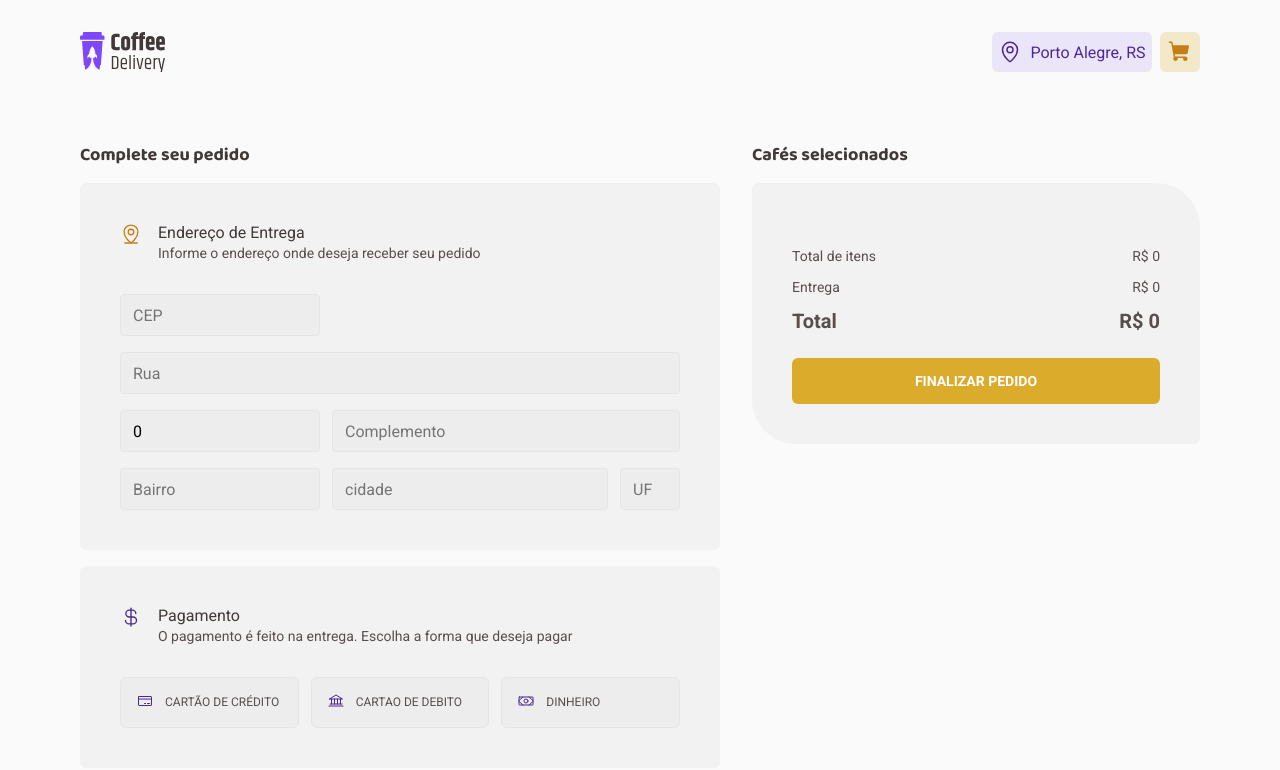
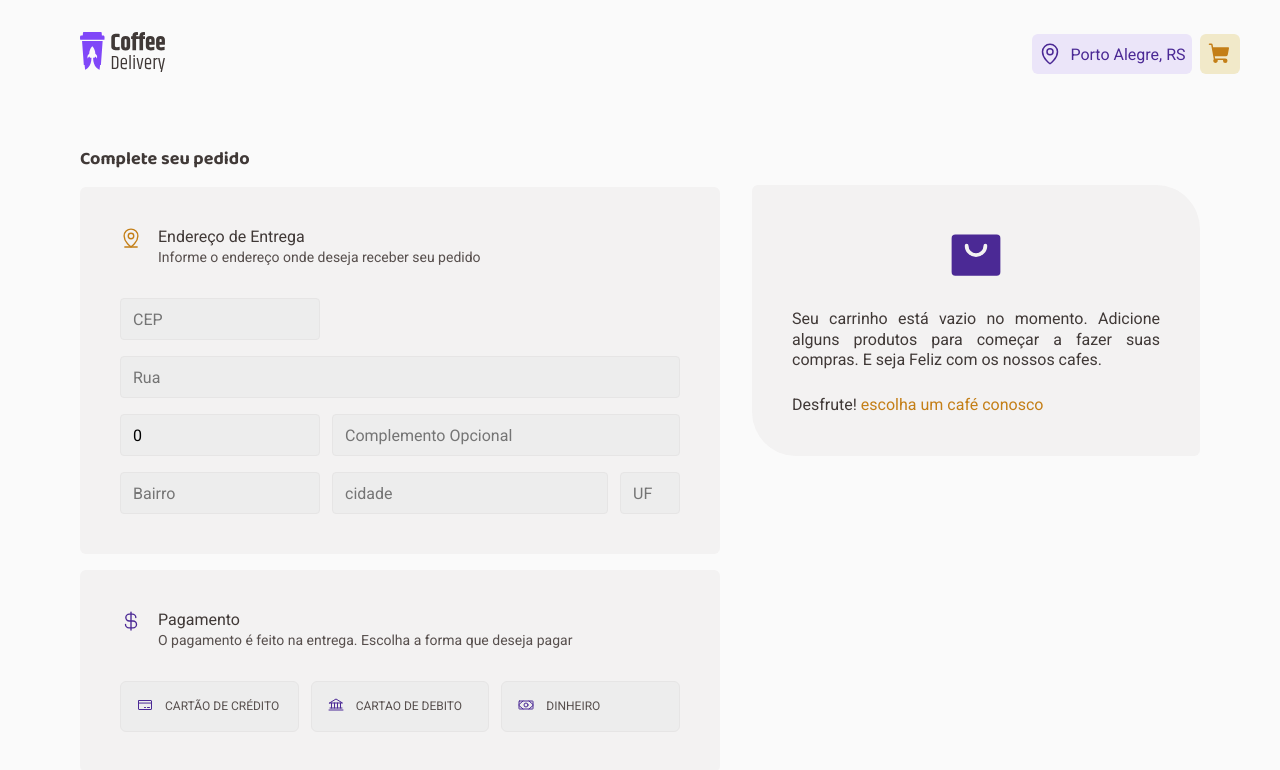
Before and after one commit to Elencio/Ceoffe-Deliver-react-Desafio-2, a React (Vite) app: page /checkout in a window 1280 px wide. Shown: the top 770 px of the page. Built offline with nearby package versions, Linux system fonts and the light colour scheme.

Commit message:
Adicionando novas funcionalidades no codigo

```diff
--- a/package.json
+++ b/package.json
@@ -24,6 +24,7 @@
     "@types/react": "^18.0.28",
     "@types/react-dom": "^18.0.11",
     "@types/styled-components": "^5.1.26",
+    "@types/uuid": "^9.0.1",
     "@vitejs/plugin-react": "^3.1.0",
     "eslint": "^8.36.0",
     "typescript": "^4.9.3",
--- a/src/components/Header.tsx
+++ b/src/components/Header.tsx
@@ -1,4 +1,4 @@
-import { HeaderContainer, RounedCoffeeCount } from './styles'
+import { CartAmount, HeaderContainer, RounedCoffeeCount } from './styles'
 import logoCoffee from '../assets/logo-coffee.svg'
 import { MapPin, ShoppingCart } from 'phosphor-react'
 import { NavLink } from 'react-router-dom'
@@ -9,7 +9,9 @@ export function Header() {
   const { totalQuantity } = useContext(CoffeeContext)
   return (
     <HeaderContainer>
-      <img src={logoCoffee} alt="" />
+      <NavLink to="/">
+        <img src={logoCoffee} alt="" />
+      </NavLink>
       <nav>
         <span>
           <MapPin size={24} />
@@ -17,10 +19,12 @@ export function Header() {
         </span>
 
         <NavLink to="/checkout">
-          <ShoppingCart size={24} weight="fill" />
-          {totalQuantity > 0 && (
-            <RounedCoffeeCount>{totalQuantity}</RounedCoffeeCount>
-          )}
+          <CartAmount>
+            <ShoppingCart size={24} weight="fill" />
+            {totalQuantity > 0 && (
+              <RounedCoffeeCount>{totalQuantity}</RounedCoffeeCount>
+            )}
+          </CartAmount>
         </NavLink>
       </nav>
     </HeaderContainer>
--- a/src/components/styles.ts
+++ b/src/components/styles.ts
@@ -8,17 +8,6 @@ export const HeaderContainer = styled.header`
   nav {
     display: flex;
     gap: 0.5rem;
-  }
-
-  a {
-    display: flex;
-    align-items: center;
-    justify-content: center;
-    width: 2.5rem;
-    height: 2.5rem;
-    background-color: ${(props) => props.theme['yellow-light']};
-    border-radius: 6px;
-    color: ${(props) => props.theme['yellow-dark']};
   }
 
   span {
@@ -32,11 +21,17 @@ export const HeaderContainer = styled.header`
     border-radius: 6px;
     color: ${(props) => props.theme['purple-dark']};
   }
+
+  a:focus {
+    outline: none;
+    box-shadow: 0 0 0 0;
+  }
 `
 
 export const RounedCoffeeCount = styled.div`
-  top: 1.5rem;
-  left: 79rem;
+  position: relative;
+  margin-top: -2rem;
+  margin-left: 2rem;
   width: 1.25rem;
   height: 1.25rem;
   font-family: 'Roboto';
@@ -51,3 +46,15 @@ export const RounedCoffeeCount = styled.div`
   position: absolute;
   color: ${(props) => props.theme.white};
 `
+
+export const CartAmount = styled.div`
+  position: absolute;
+  display: flex;
+  align-items: center;
+  justify-content: center;
+  width: 2.5rem;
+  height: 2.5rem;
+  background-color: ${(props) => props.theme['yellow-light']};
+  border-radius: 6px;
+  color: ${(props) => props.theme['yellow-dark']};
+`
--- a/src/contexts/context.tsx
+++ b/src/contexts/context.tsx
@@ -17,9 +17,8 @@ export const DataClientValidation = zod.object({
   Rua: zod.string().min(3).max(2000),
 
   numero: zod.number().min(1).max(2000),
-  complemento: zod
-    .string()
-    .min(2, { message: 'Bairro deve ter pelo menos 2 caracteres' }),
+  complemento: zod.optional(zod.string()),
+
   Bairro: zod
     .string()
     .min(2, { message: 'Cidade deve ter pelo menos 2 caracteres' }),
@@ -92,8 +91,9 @@ export function ContextProvider({ children }: ContextProviderProps) {
         updatedCart.splice(index, 1)
       }
       setCart(updatedCart)
-      console.log(updatedCart)
-      setTotalAmount(totalAmount - product.price)
+      const totalPriceLeft = totalAmount - product.price
+      const totalPriceLeftToPay = parseFloat(totalPriceLeft.toFixed(3))
+      setTotalAmount(totalPriceLeftToPay)
     }
   }
 
@@ -106,7 +106,11 @@ export function ContextProvider({ children }: ContextProviderProps) {
         0,
       )
       const updatedCart = cart.filter((item) => item.product.id !== productId)
-      setTotalAmount(totalAmount - removedTotal)
+      const priceWhenRemovedCart = totalAmount - removedTotal
+      const totalPriceWhenRemovedCart = parseFloat(
+        priceWhenRemovedCart.toFixed(3),
+      )
+      setTotalAmount(totalPriceWhenRemovedCart)
       setCart(updatedCart)
     }
   }
--- a/src/pages/Checkout/Checkout.tsx
+++ b/src/pages/Checkout/Checkout.tsx
@@ -1,6 +1,5 @@
 import { MapPinLine } from 'phosphor-react'
-import { NavLink } from 'react-router-dom'
-import { useContext } from 'react'
+import { useContext, useState, useEffect } from 'react'
 import {
   ContainerCheckout,
   ContainerFormCheckout,
@@ -19,12 +18,19 @@ import {
 import { CoffeeContext } from '../../contexts/context'
 import { PaymentMethods } from './PaymentMethods'
 import { CheckoutForm } from './CheckoutForm'
+import { EmptyCart } from './EmptyCart'
 
 export function Checkout() {
-  const { register, takeData, handleSubmit } = useContext(CoffeeContext)
+  const { register, takeData, handleSubmit, cart } = useContext(CoffeeContext)
+
+  const [isCartEmpty, setIsCartEmpty] = useState(cart.length === 0)
+
+  useEffect(() => {
+    setIsCartEmpty(cart.length === 0)
+  }, [cart])
 
   return (
-    <form onSubmit={handleSubmit(takeData)}>
+    <form onSubmit={handleSubmit(takeData)} id="formData">
       <ContainerCheckout>
         <div>
           <strong>Complete seu pedido</strong>
@@ -67,7 +73,7 @@ export function Checkout() {
                   <Input4
                     type="text"
                     id="neighborhoodInput"
-                    placeholder="Complemento"
+                    placeholder="Complemento Opcional"
                     {...register('complemento')}
                   />
                 </div>
@@ -98,9 +104,7 @@ export function Checkout() {
             <PaymentMethods />
           </ContainerHeaderCartCheckout>
         </div>
-        <div>
-          <CheckoutForm />
-        </div>
+        <div>{isCartEmpty ? <EmptyCart /> : <CheckoutForm />}</div>
       </ContainerCheckout>
     </form>
   )
--- /dev/null
+++ b/src/pages/Checkout/EmptyCart/index.tsx
@@ -0,0 +1,22 @@
+import { ShoppingBag } from 'phosphor-react'
+import { BagShopping, EmptyCartShopping } from './styles'
+import { NavLink } from 'react-router-dom'
+
+export function EmptyCart() {
+  return (
+    <EmptyCartShopping>
+      <BagShopping>
+        <ShoppingBag size={60} weight="fill" />
+      </BagShopping>
+      <strong>
+        Seu carrinho está vazio no momento. Adicione alguns produtos para
+        começar a fazer suas compras. E seja Feliz com os nossos cafes.
+      </strong>
+
+      <div>
+        <span>Desfrute! </span>
+        <NavLink to="/"> {''} escolha um café conosco</NavLink>
+      </div>
+    </EmptyCartShopping>
+  )
+}
--- /dev/null
+++ b/src/pages/Checkout/EmptyCart/styles.ts
@@ -0,0 +1,50 @@
+import styled from 'styled-components'
+
+export const EmptyCartShopping = styled.div`
+  text-align: justify;
+  margin-top: 2.3rem;
+  display: flex;
+  flex-direction: column;
+  justify-content: center;
+
+  padding: 40px;
+  gap: 24px;
+  background: ${(props) => props.theme['base-card']};
+  border-radius: 6px 44px;
+
+  strong {
+    font-family: 'Roboto';
+    font-style: normal;
+    font-weight: 400;
+    font-size: 16px;
+    line-height: 130%;
+    display: flex;
+    align-items: center;
+    color: ${(props) => props.theme['base-subtitle']};
+  }
+
+  span {
+    font-family: 'Roboto';
+    font-style: normal;
+    font-weight: 400;
+    font-size: 16px;
+    color: ${(props) => props.theme['base-subtitle']};
+  }
+
+  a {
+    text-decoration: none;
+    font-family: 'Roboto';
+    font-style: normal;
+    font-weight: 400;
+    font-size: 16px;
+    line-height: 130%;
+    color: ${(props) => props.theme['yellow-dark']};
+  }
+`
+
+export const BagShopping = styled.div`
+  display: flex;
+  justify-content: center;
+  align-items: center;
+  color: ${(props) => props.theme['purple-dark']};
+`
--- a/src/pages/Home/Coffees/styles.ts
+++ b/src/pages/Home/Coffees/styles.ts
@@ -118,6 +118,7 @@ export const AddandKeepOutCoffee = styled.div`
   gap: 0.5rem;
   width: 72px;
   height: 38px;
+  cursor: pointer;
   color: ${(props) => props.theme.purple};
   background: ${(props) => props.theme['base-button']};
   border-radius: 6px;
```
Also changed, not shown: 1 other file (tests, documents, lock files or other folders).
